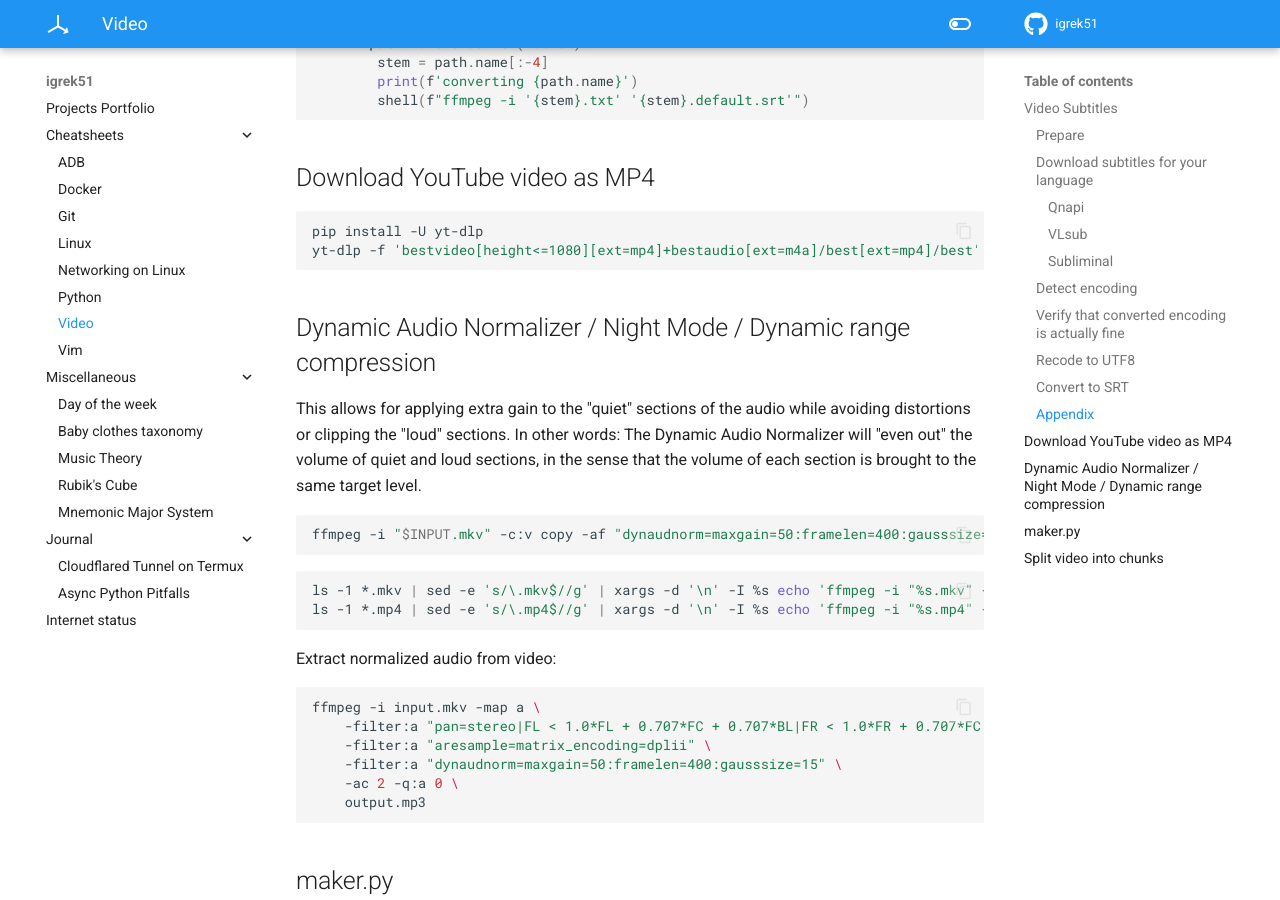
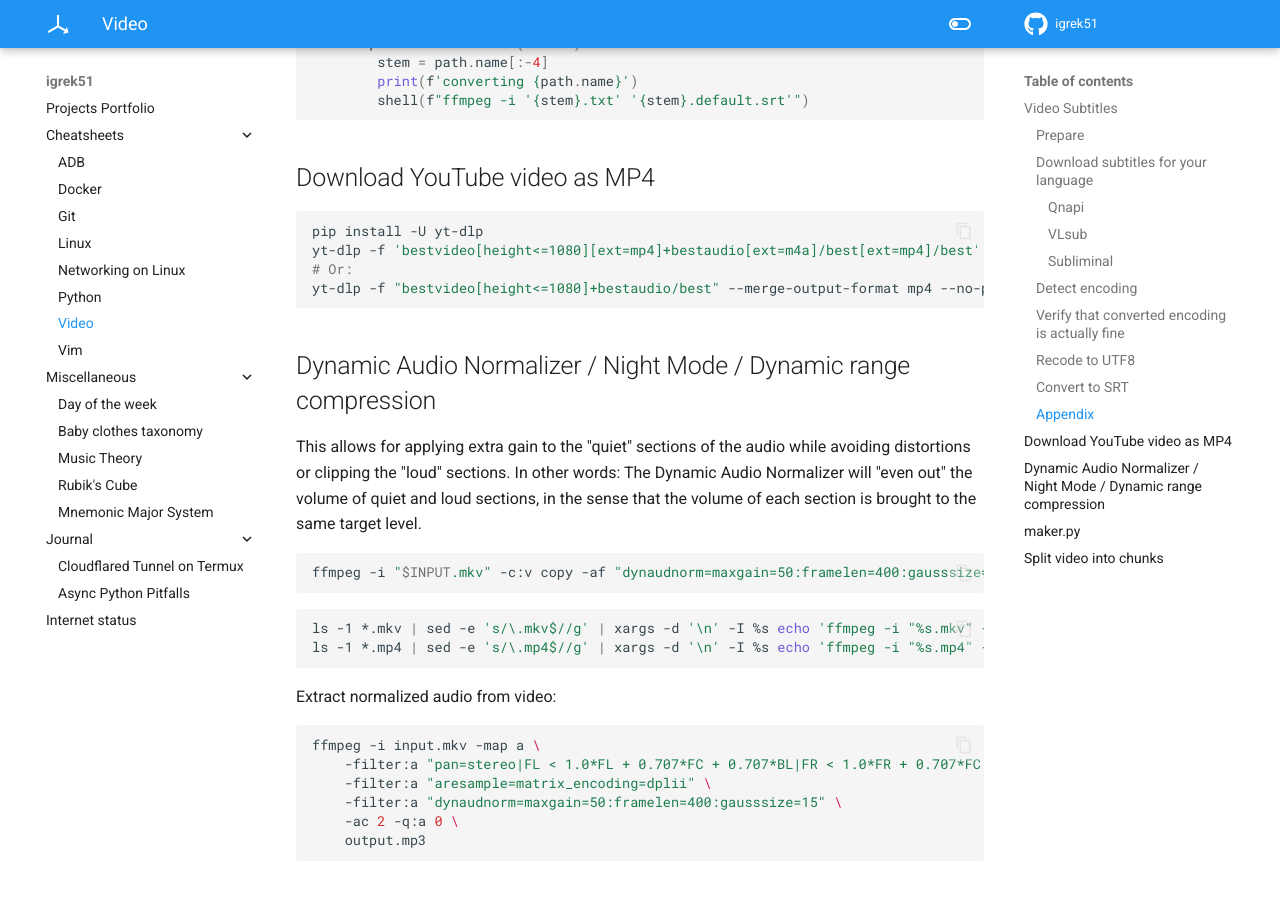
Before and after one commit to igrek51/igrek51.github.io, an MkDocs documentation site: the page built from docs/cheatsheet/video.md, in a window 1280 px wide and 900 px high, scrolled down 1733 px. Built offline with MkDocs 1.6.1 and Material for MkDocs 9.7.7, drawn with Linux system fonts in a browser that asks for light colours.

Commit message:
update video.md sheet

````diff
--- a/docs/cheatsheet/video.md
+++ b/docs/cheatsheet/video.md
@@ -75,6 +75,8 @@ for path in Path('.').iterdir():
 ```sh
 pip install -U yt-dlp
 yt-dlp -f 'bestvideo[height<=1080][ext=mp4]+bestaudio[ext=m4a]/best[ext=mp4]/best' URL
+# Or:
+yt-dlp -f "bestvideo[height<=1080]+bestaudio/best" --merge-output-format mp4 --no-playlist --remote-components ejs:github URL
 ```
 
 ## Dynamic Audio Normalizer / Night Mode / Dynamic range compression
````
